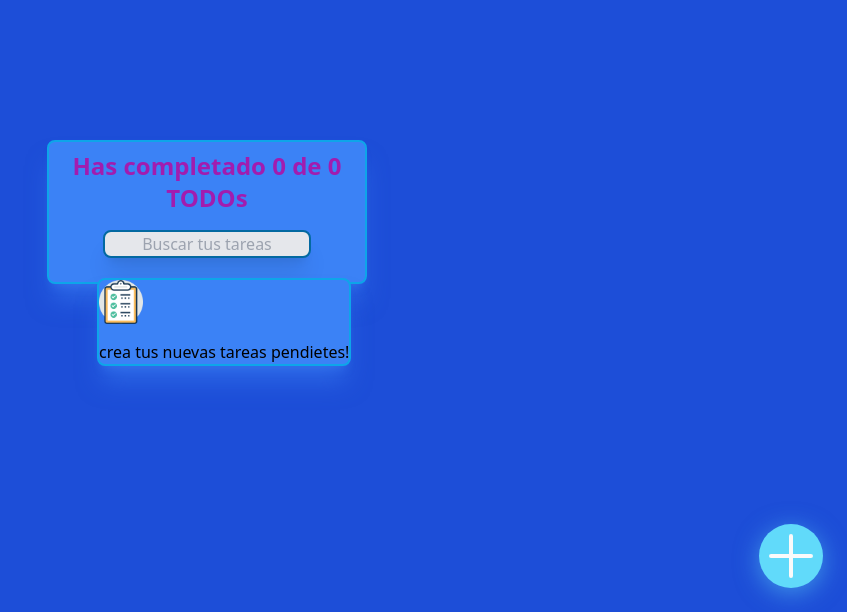
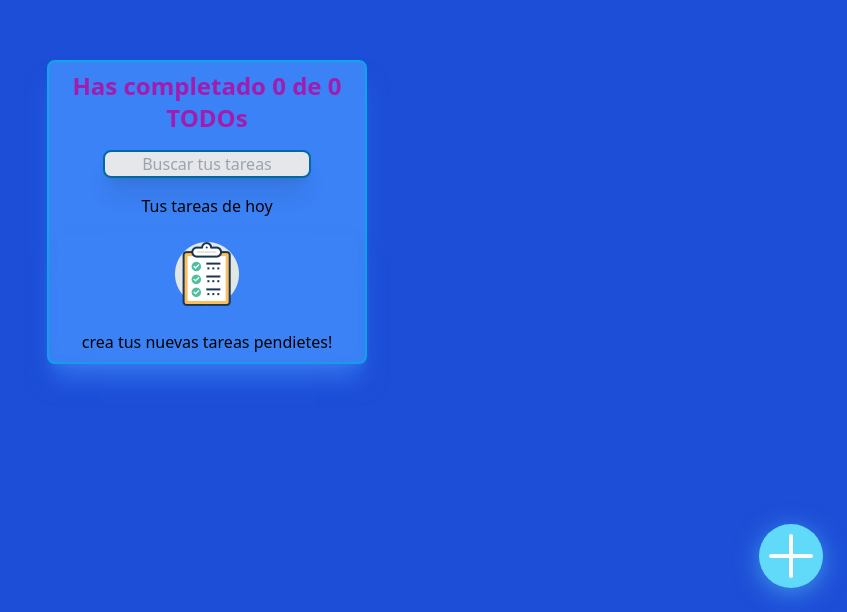
Before and after one commit to juandamari/reactP, a React (Vite) app in the folder lista de mercado/: page / in a window 1280 px wide. Shown: the part 188-800 px from the top of the page, without its empty margins (433-1280 px from the left). Built offline with nearby package versions, Linux system fonts and the light colour scheme.

Commit message:
conectando repo

```diff
--- a/lista de mercado/src/TodoContext/index.jsx
+++ b/lista de mercado/src/TodoContext/index.jsx
@@ -14,7 +14,7 @@ function TodoProvider(props) {
   const [searchValue, setSearchValue] = useState('');
   const [ openModal, setOpenModal] = useState(false);
 
-  const completedTodos = todos.filter(todo => todo.completed.id).length;
+  const completedTodos = todos.filter(todo => todo.completed).length;
   const totalTodos = todos.length;
 
   let searchedTodos = [];
--- a/lista de mercado/src/TodoItem/index.jsx
+++ b/lista de mercado/src/TodoItem/index.jsx
@@ -2,7 +2,7 @@ import React from "react";
 
 export function TodoItem (props){
     return(
-            <li className="ml-8 shadow-md w-80 mb-2.5 rounded border-2 border-sky-500 place-content-center list-none p-6 flex justify-between">
+            <li className="shadow-md w-auto  rounded border-2 border-sky-500 place-content-center list-none p-6 flex justify-between">
                 <span onClick={props.onComplete}>
                     <svg xmlns="http://www.w3.org/2000/svg" fill="none" viewBox="0 0 24 24" strokeWidth={1.5} stroke="currentColor" className="justify-items-center w-6 h-6 transition ease-in-out delay-150 hover:-translate-y-1 hover:scale-110 hover:bg-green-500 duration-300">
                     <path strokeLinecap="round" strokeLinejoin="round" d="M4.5 12.75l6 6 9-13.5" />
--- a/lista de mercado/src/TodoSearch/index.jsx
+++ b/lista de mercado/src/TodoSearch/index.jsx
@@ -8,11 +8,14 @@ export function TodoSearch() {
     };
 
     return(
+        <>
         <input
         placeholder="Buscar tus tareas"
         className="w-52 shadow-xl rounded-lg text-center border-2 border-sky-700 bg-gray-200"
         value={searchValue} //dandole set inicial del State
         onChange={onSearchValueChange}
         ></input>
+        <h3>Tus tareas de hoy</h3>
+        </>
     )
 }
--- a/lista de mercado/src/addNew/index.jsx
+++ b/lista de mercado/src/addNew/index.jsx
@@ -2,9 +2,9 @@ import React from "react";
 
 export function AddNewTodo (){
     return(
-        <section className='relative bg-blue-700'>
-            <div className='absolute space-y-4 w-auto h-auto rounded-lg shadow-xl text-center border-solid border-2 border-sky-500 shadow-blue-500/50 bg-blue-500 left-10 top-1'>
-                <img src="../../public/imagenes/icontarea.png" alt="imagen de tarea" className="w-11 left-10"/>
+        <section className=' bg-blue-700 rounded-lg'>
+            <div className='space-y-4 shadow-xl text-center shadow-blue-500/50 bg-blue-500 top-1'>
+                <img src="../../public/imagenes/icontarea.png" alt="imagen de tarea" className="w-[80px] inline-block text-center p-2"/>
                 <h3>crea tus nuevas tareas pendietes!</h3>
             </div>
         </section>
```
